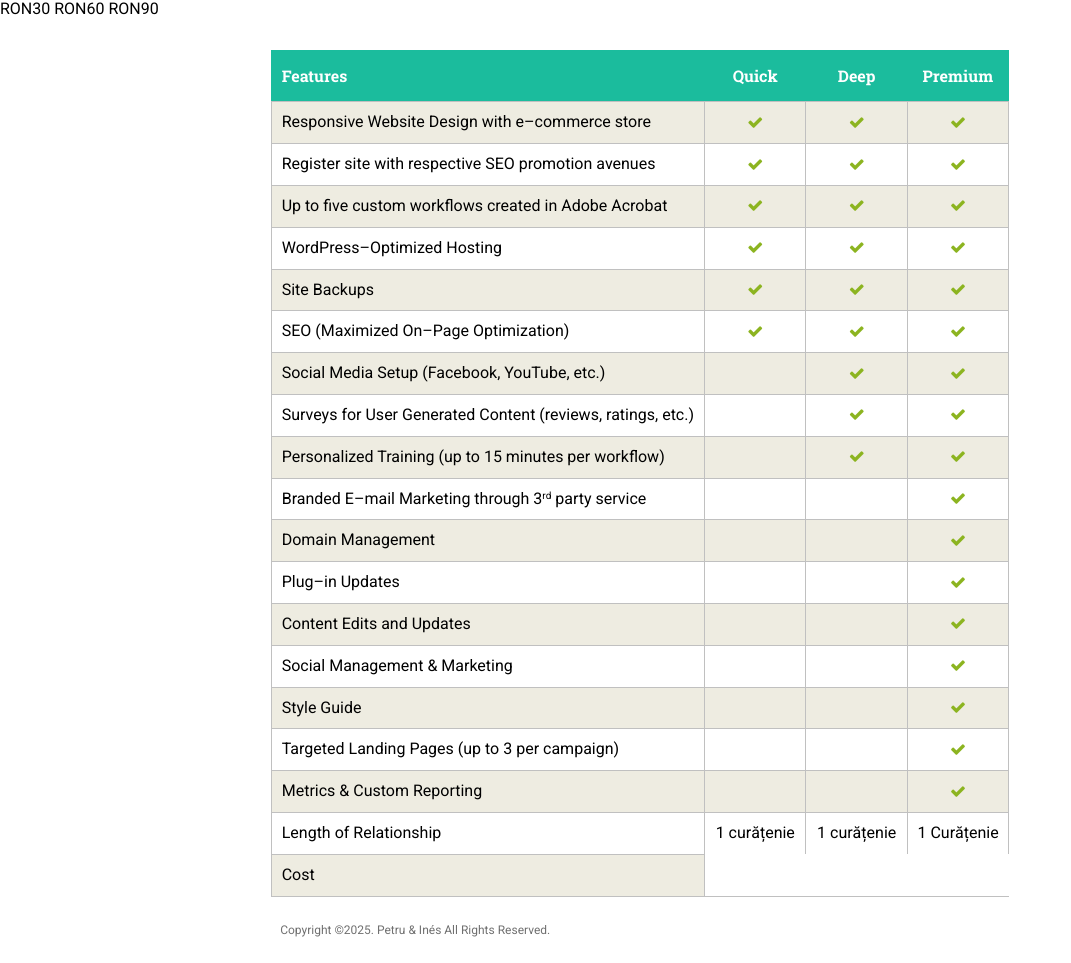
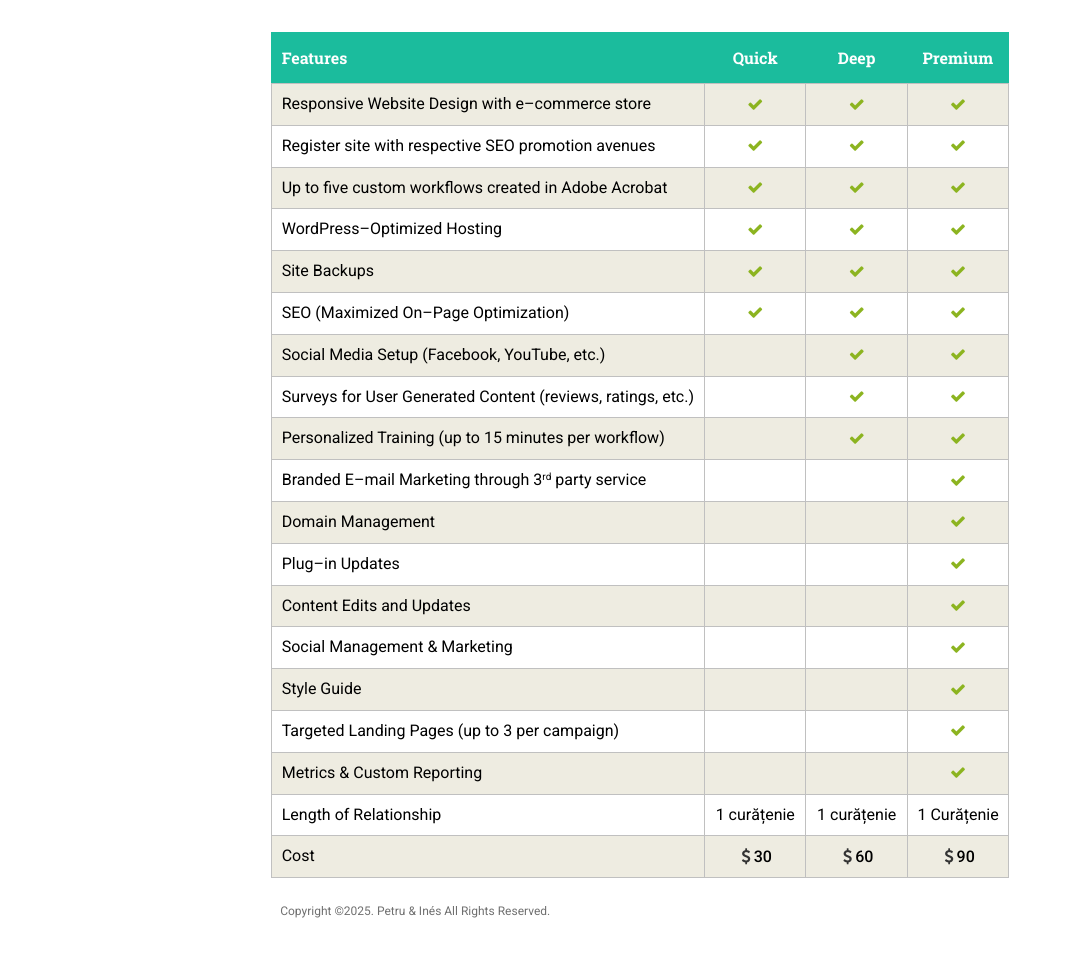
Before and after one commit to petruandines/cleaning-services, a plain HTML site: page pricing-comparison/index.html in a window 1280 px wide. Shown: the whole page, without its empty margins (0-1071 px from the left). Drawn offline with nearby package versions, Linux system fonts and the light colour scheme.

Commit message:
Update index.html

```diff
--- a/pricing-comparison/index.html
+++ b/pricing-comparison/index.html
@@ -134,9 +134,9 @@
 		</tr>
 		<tr>
 			<th scope="row">Cost</th>
-			<td<span>RON</span><span class="amount">30</span><span aria-hidden="true" data-amount="30"></span></td>
-			<td<span>RON</span><span class="amount">60</span><span aria-hidden="true" data-amount="60"></span></td>
-			<td<span>RON</span><span class="amount">90</span><span aria-hidden="true" data-amount="90"></span></td>
+			<td class="dollars"><span>RON</span><span class="amount">30</span><span aria-hidden="true" data-amount="30"></span></td>
+			<td class="dollars"><span>RON</span><span class="amount">60</span><span aria-hidden="true" data-amount="60"></span></td>
+			<td class="dollars"><span>RON</span><span class="amount">90</span><span aria-hidden="true" data-amount="90"></span></td>
 		</tr>
 	</tbody>
 	<tfoot>
```
